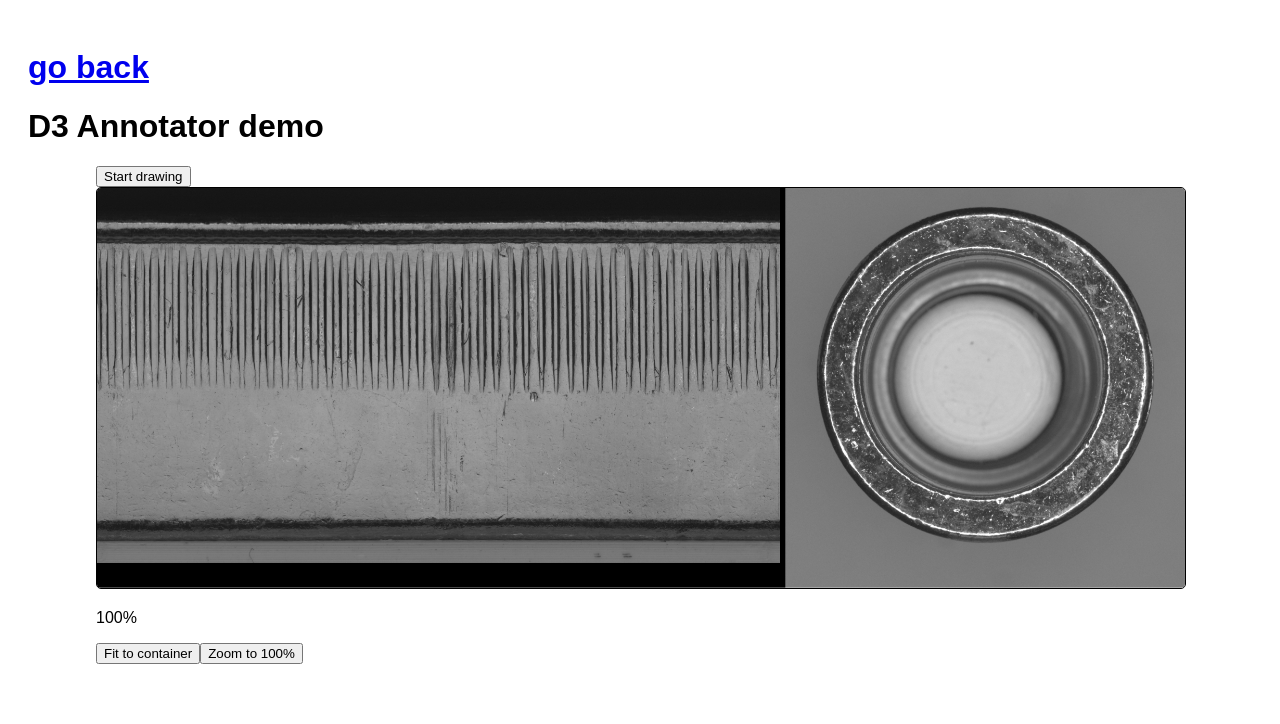
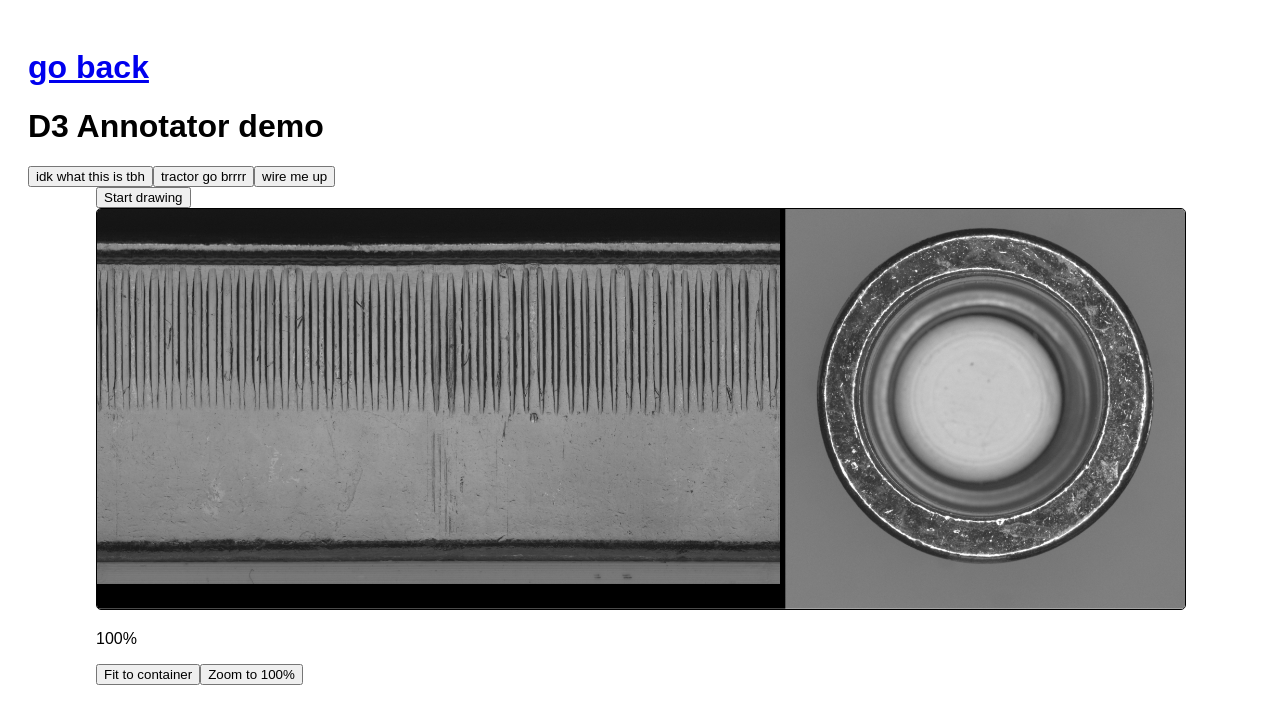
Before and after one commit to lev-rosenberg/annotator, a Next.js app: page /Viewer in a window 1280 px wide. Shown: the top 724 px of the page. Built offline with nearby package versions, Linux system fonts and the light colour scheme.

Commit message:
switch between images

```diff
--- a/src/components/d3demo/d3Annotator.tsx
+++ b/src/components/d3demo/d3Annotator.tsx
@@ -18,7 +18,6 @@ interface annotatorProps {
     setPolygonPoints: Dispatch<SetStateAction<Point[][]>>
     setCurrentZoom: Dispatch<number>
     scaleFactor: number
-    img100: number
 }
 
 export function D3Annotator(props: annotatorProps) {
@@ -198,7 +197,7 @@ export function D3Annotator(props: annotatorProps) {
 
 /* ********** ZOOM AND PAN HANDLERS ********** */
 
-    const zoom = d3.zoom().scaleExtent([0.1*scale, 10*scale])
+    const zoom = d3.zoom().scaleExtent([0.05*scale, 10*scale])
     //.translateExtent([[0,0],[1500, 600]])
         .on("start", function(e) {
             t = e.transform;
--- a/src/pages/Viewer.tsx
+++ b/src/pages/Viewer.tsx
@@ -21,18 +21,19 @@ export default function Viewer(): JSX.Element {
   const [currentZoom, setCurrentZoom] = useState(1)
   const [imgDimensions, setImgDimensions] = useState<Dims>()
   const [divDimensions, setDivDimensions] = useState<Dims>()
+  const [currImage, setCurrImage] = useState('/images/maddoxdev.jpg')
 
   useEffect(() => {
     const img = new Image();
     img.onload = function(){
       setImgDimensions({width: img.naturalWidth, height: img.naturalHeight})
     };
-    img.src = "/images/maddoxdev.jpg"
+    img.src = currImage
 
     window.addEventListener("resize", handleResize);
     handleResize();
     return () => window.removeEventListener("resize", handleResize);
-  }, [])
+  }, [currImage])
   let scaleFactor = 1
   if (divDimensions && imgDimensions) {
     scaleFactor = 1/(divDimensions?.width / imgDimensions?.width)
@@ -50,6 +51,9 @@ export default function Viewer(): JSX.Element {
         <h1>go back</h1>
       </Link>
       <h1>D3 Annotator demo</h1>
+      <button onClick = {() => setCurrImage('/images/maddoxdev.jpg')}>idk what this is tbh</button>
+      <button onClick = {() => setCurrImage('/images/bigimage.jpg')}>tractor go brrrr</button>
+      <button onClick = {() => setCurrImage('/images/wires.jpg')}>wire me up</button>
       <div
         ref = {divRef}
         style = {{position: 'relative', width: '85vw', margin: 'auto' }}>
@@ -68,7 +72,7 @@ export default function Viewer(): JSX.Element {
           viewBox= {"0 0 " + `${imgDimensions?.width} ${imgDimensions?.height}`} // s
         >
             <image
-              href="/images/maddoxdev.jpg"
+              href={currImage}
               ref = {imgRef}
               width = "100%"
               className = {styles.img}
```
Also changed, not shown: public/images/wires.jpg (added), src/components/d3demo/toJson.ts (added), 1 other file (tests, documents, lock files or other folders).
